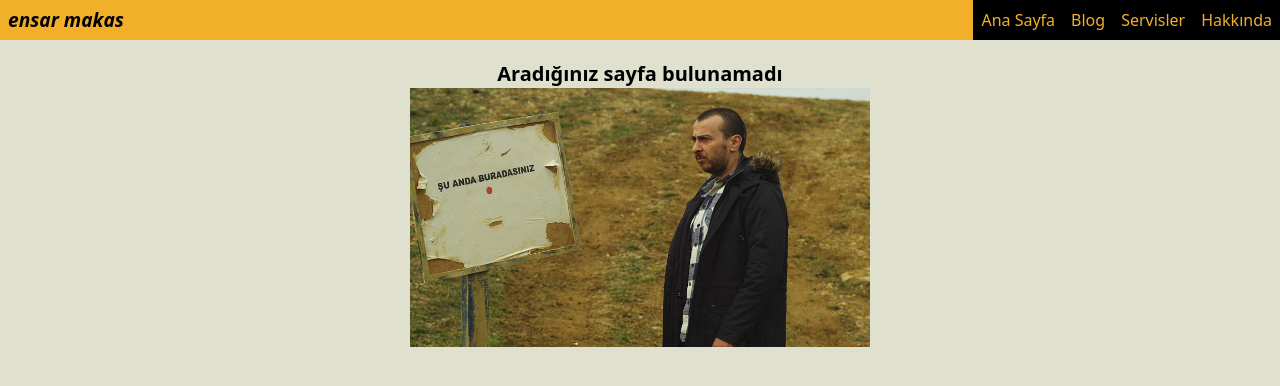
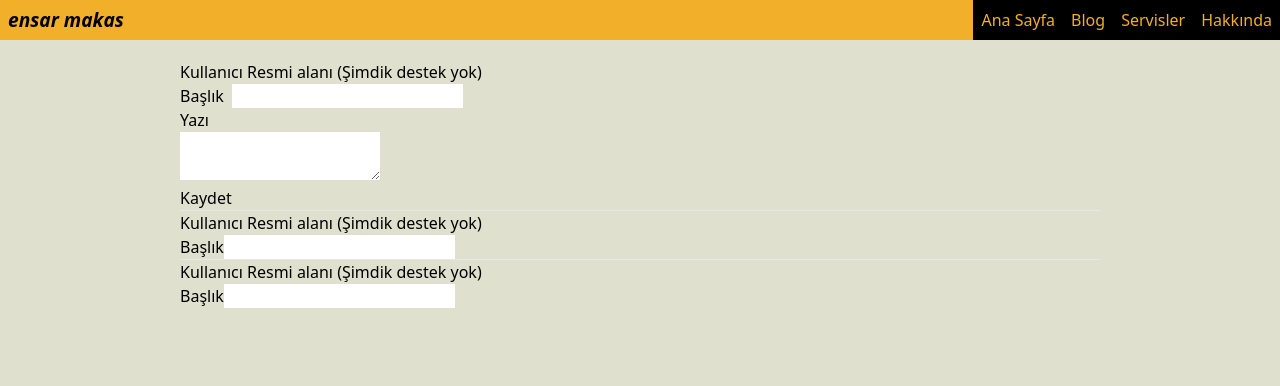
Before and after one commit to rasnesakam/emakas, a React (Create React App) app in the folder app/: page /admin/about in a window 1280 px wide. Shown: the top 386 px of the page. Built offline with nearby package versions, Linux system fonts and the light colour scheme.

Commit message:
bebeğim isyanım sana değil tüm aşklara

```diff
--- /dev/null
+++ b/app/src/Routes/Admin/About/components/body-form/index.jsx
@@ -0,0 +1,16 @@
+
+
+const BodyForm = () => {
+	return (<>
+
+		<div>Kullanıcı Resmi alanı (Şimdik destek yok)</div>
+		<div>
+			<span>Başlık</span>
+			<input type="text" />
+		</div>
+		<div></div>
+
+	</>)
+};
+
+export {BodyForm}
--- /dev/null
+++ b/app/src/Routes/Admin/About/components/footer-form/index.jsx
@@ -0,0 +1,16 @@
+
+
+const FooterForm = () => {
+	return (<>
+
+		<div>Kullanıcı Resmi alanı (Şimdik destek yok)</div>
+		<div>
+			<span>Başlık</span>
+			<input type="text" />
+		</div>
+		<div></div>
+
+	</>)
+};
+
+export {FooterForm}
--- /dev/null
+++ b/app/src/Routes/Admin/About/components/header-form/index.jsx
@@ -0,0 +1,45 @@
+import { useState } from "react";
+
+const HeaderForm = () => {
+
+
+	const [description, setDescription] = useState({content:""});
+	const [title, setTitle] = useState({content:""});
+
+	let save = () =>{
+		let request = {
+			area:"About",
+			category:"head-section",
+			title: title.content,
+			content: description.content
+		}
+		alert(JSON.stringify(request));
+	};
+
+	let updateDesc = (event) =>{
+		setDescription({content:event.target.value})
+	};
+
+	let updateTitle = (event) =>{
+		setTitle({content:event.target.value})
+	};
+
+	return (<>
+
+		<div>Kullanıcı Resmi alanı (Şimdik destek yok)</div>
+		<div>
+			<span className="mr-2">Başlık</span>
+			<input type="text" onChange={updateTitle}/>
+		</div>
+		<div>
+
+			<div>Yazı</div>
+			<textarea onChange={updateDesc}></textarea>
+		</div>
+
+		<div><button type="button" onClick={save}>Kaydet</button></div>
+
+	</>)
+};
+
+export {HeaderForm}
--- /dev/null
+++ b/app/src/Routes/Admin/About/components/index.js
@@ -0,0 +1,7 @@
+
+import {HeaderForm} from "./header-form"
+import {BodyForm} from "./body-form"
+import {FooterForm} from "./footer-form"
+
+
+export {HeaderForm, BodyForm, FooterForm}
--- /dev/null
+++ b/app/src/Routes/Admin/About/index.jsx
@@ -0,0 +1,15 @@
+import {HeaderForm, BodyForm, FooterForm} from "./components"
+
+const About = () => {
+	return (
+		<>
+			<HeaderForm />
+			<hr />
+			<BodyForm />
+			<hr />
+			<FooterForm />
+		</>
+	)
+};
+
+export {About};
--- a/app/src/Routes/index.jsx
+++ b/app/src/Routes/index.jsx
@@ -9,6 +9,7 @@ import { Post } from "./Admin/Post";
 import { Unauthorized } from "./Unauthorized";
 import { NotFound } from "./NotFound";
 import { Login } from "./Admin/Login";
+import {About as EditAbout} from "./Admin/About"
 
 export const RoutedContent = () => {
 
@@ -21,6 +22,7 @@ export const RoutedContent = () => {
 				<Route path="/admin" element={<Admin />}>
 					<Route path="post" element={<Post />} />
 					<Route path="login" element={<Login />} />
+					<Route path="about" element={<EditAbout />} />
 					<Route path="*" element={ <NotFound /> } />
 				</Route>
 
--- a/app/src/index.js
+++ b/app/src/index.js
@@ -20,11 +20,9 @@ import { createRoot } from 'react-dom/client';
 const container = document.getElementById('root');
 const root = createRoot(container); // createRoot(container!) if you use TypeScript
 root.render(
-<React.StrictMode>
     <BrowserRouter>
       <App />
     </BrowserRouter>
-  </React.StrictMode>
 	);
 
 // If you want to start measuring performance in your app, pass a function
```
